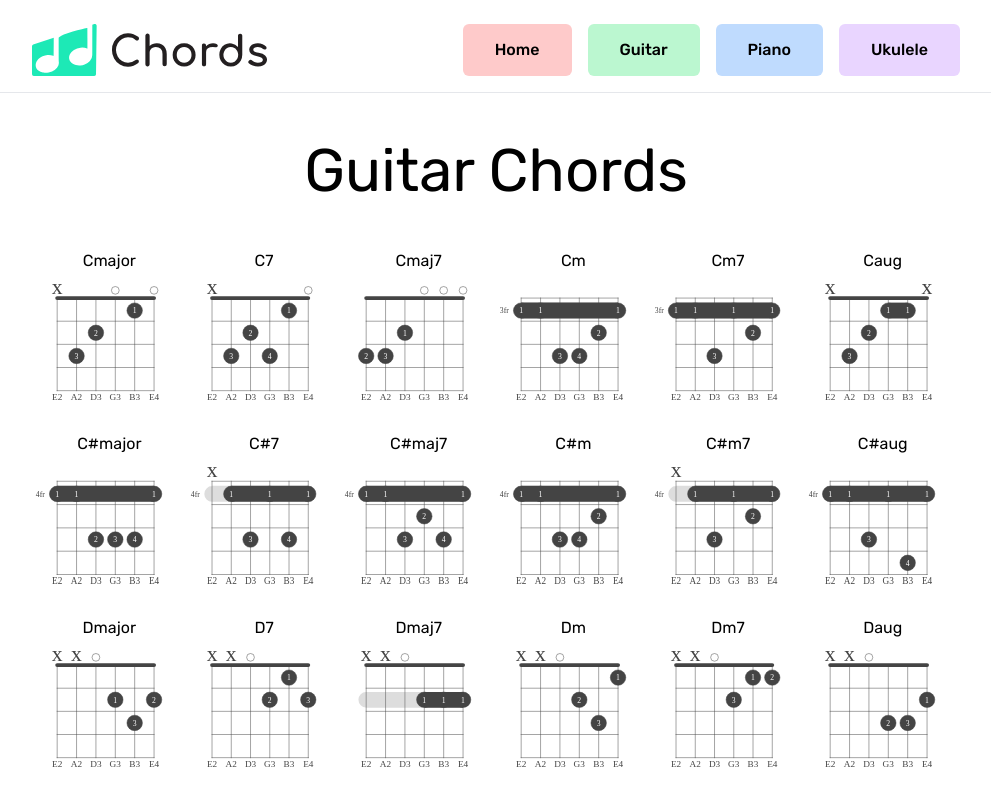
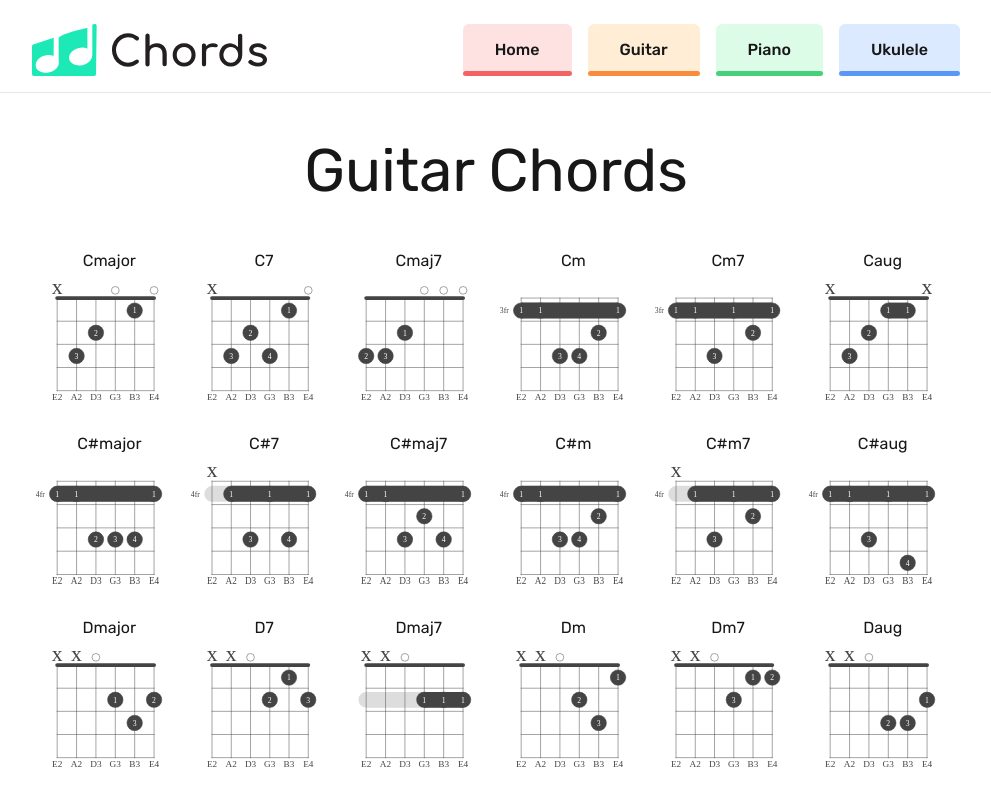
Before and after one commit to maafaishal/allchords-nuxt, a Nuxt app: page /guitar-chords in a window 1280 px wide. Shown: the top 800 px of the page, without its empty margins (144-1135 px from the left). Built offline with nearby package versions, Linux system fonts and the light colour scheme.

Commit message:
style: navbar hover

```diff
--- a/assets/css/tailwind.css
+++ b/assets/css/tailwind.css
@@ -4,4 +4,5 @@
 
 body{
   font-family: 'Rubik', sans-serif;
+  color: #171717
 }
--- a/components/NavBar.vue
+++ b/components/NavBar.vue
@@ -11,22 +11,22 @@
       </div>
       <div class="hidden md:flex">
         <NuxtLink to="/">
-          <div class="px-8 py-3.5 rounded-md font-medium ml-4 bg-red-200 hover:bg-red-500 transition-colors">
+          <div class="relative px-8 py-3.5 rounded-md font-medium ml-4 bg-red-100 hover:bg-red-500 hover:bg-opacity-80 after:bg-opacity-80 transition-colors after:bg-red-500 after:w-full after:h-[5px] after:absolute after:left-0 after:bottom-0 after:rounded">
             Home
           </div>
         </NuxtLink>
         <NuxtLink to="/guitar-chords">
-          <div class="px-8 py-3.5 rounded-md font-medium ml-4 bg-green-200 hover:bg-green-500 transition-colors">
+          <div class="relative px-8 py-3.5 rounded-md font-medium ml-4 bg-orange-100 hover:bg-orange-500 hover:bg-opacity-80 after:bg-opacity-80 transition-colors after:bg-orange-500 after:w-full after:h-[5px] after:absolute after:left-0 after:bottom-0 after:rounded">
             Guitar
           </div>
         </NuxtLink>
         <NuxtLink to="/piano-chords">
-          <div class="px-8 py-3.5 rounded-md font-medium ml-4 bg-blue-200 hover:bg-blue-500 transition-colors">
+          <div class="relative px-8 py-3.5 rounded-md font-medium ml-4 bg-green-100 hover:bg-green-500 hover:bg-opacity-80 after:bg-opacity-80 transition-colors after:bg-green-500 after:w-full after:h-[5px] after:absolute after:left-0 after:bottom-0 after:rounded">
             Piano
           </div>
         </NuxtLink>
         <NuxtLink to="/ukulele-chords">
-          <div class="px-8 py-3.5 rounded-md font-medium ml-4 bg-purple-200 hover:bg-purple-500 transition-colors">
+          <div class="relative px-8 py-3.5 rounded-md font-medium ml-4 bg-blue-100 hover:bg-blue-500 hover:bg-opacity-80 after:bg-opacity-80 transition-colors after:bg-blue-500 after:w-full after:h-[5px] after:absolute after:left-0 after:bottom-0 after:rounded">
             Ukulele
           </div>
         </NuxtLink>
--- a/pages/index.vue
+++ b/pages/index.vue
@@ -3,7 +3,7 @@
 
 <template>
   <div class="pt-16 pb-24">
-    <h1 class="text-5xl text-center mb-6">
+    <h1 class="text-5xl text-center mb-6 font-medium">
       Welcome to All Chords
     </h1>
     <p class="text-xl text-center mb-16">
@@ -14,7 +14,7 @@
         <NuxtLink to="/guitar-chords">
           <div class="flex justify-center items-center flex-col">
             <Icon name="mdi:guitar-electric" class="text-8xl" />
-            <h1 class="text-2xl font-medium mt-4">
+            <h1 class="text-2xl mt-4">
               Guitar chords
             </h1>
           </div>
@@ -24,7 +24,7 @@
         <NuxtLink to="/piano-chords">
           <div class="flex justify-center items-center flex-col">
             <Icon name="icon-park-solid:piano" class="text-8xl" />
-            <h1 class="text-2xl font-medium mt-4">
+            <h1 class="text-2xl mt-4">
               Piano chords
             </h1>
           </div>
@@ -34,7 +34,7 @@
         <NuxtLink to="/ukulele-chords">
           <div class="flex justify-center items-center flex-col">
             <Icon name="fluent:guitar-16-filled" class="text-8xl" />
-            <h1 class="text-2xl font-medium mt-4">
+            <h1 class="text-2xl mt-4">
               Ukulele chords
             </h1>
           </div>
@@ -47,7 +47,7 @@
         <NuxtLink to="/guitar-chords">
           <div class="flex justify-center items-center flex-col">
             <Icon name="mdi:guitar-electric" class="text-8xl" />
-            <h1 class="text-2xl font-medium mt-4">
+            <h1 class="text-2xl mt-4">
               Guitar chords
             </h1>
           </div>
@@ -57,7 +57,7 @@
         <NuxtLink to="/piano-chords">
           <div class="flex justify-center items-center flex-col">
             <Icon name="icon-park-solid:piano" class="text-8xl" />
-            <h1 class="text-2xl font-medium mt-4">
+            <h1 class="text-2xl mt-4">
               Piano chords
             </h1>
           </div>
@@ -67,7 +67,7 @@
         <NuxtLink to="/ukulele-chords">
           <div class="flex justify-center items-center flex-col">
             <Icon name="fluent:guitar-16-filled" class="text-8xl" />
-            <h1 class="text-2xl font-medium mt-4">
+            <h1 class="text-2xl mt-4">
               Ukulele chords
             </h1>
           </div>
```
